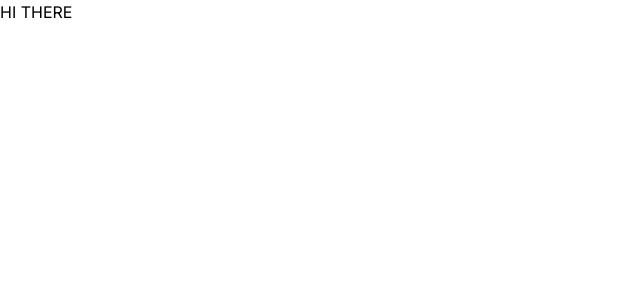
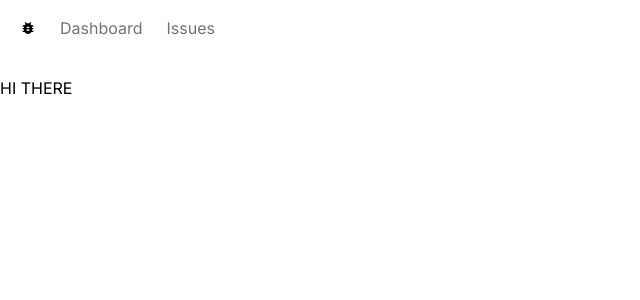
Before and after one commit to wgosborne/Practice-Next.JS, a Next.js app in the folder issue-tracker/: page / in a window 1280 px wide. Shown: the top 300 px of the page, without its empty margins (0-640 px from the left). Built offline with nearby package versions, Linux system fonts and the light colour scheme.

Commit message:
built nav bar

```diff
--- /dev/null
+++ b/issue-tracker/app/NavBar.tsx
@@ -0,0 +1,31 @@
+import Link from "next/link";
+import React from "react";
+import { MdBugReport } from "react-icons/md";
+
+const NavBar = () => {
+  const links = [
+    { label: "Dashboard", href: "/" },
+    { label: "Issues", href: "/issues" },
+  ];
+
+  return (
+    <nav className="flex space-x-6 borber-b mb-5 px-5 h-14 items-center">
+      <Link href={"/"}>
+        <MdBugReport />
+      </Link>
+      <ul className="flex space-x-6">
+        {links.map((link) => (
+          <Link
+            key={link.href}
+            className="text-zinc-500 hover:text-zinc-800 transition-colors"
+            href={link.href}
+          >
+            {link.label}
+          </Link>
+        ))}
+      </ul>
+    </nav>
+  );
+};
+
+export default NavBar;
--- a/issue-tracker/app/layout.tsx
+++ b/issue-tracker/app/layout.tsx
@@ -1,6 +1,7 @@
 import './globals.css'
 import type { Metadata } from 'next'
 import { Inter } from 'next/font/google'
+import NavBar from './NavBar'
 
 const inter = Inter({ subsets: ['latin'] })
 
@@ -16,7 +17,10 @@
 }) {
   return (
     <html lang="en">
-      <body className={inter.className}>{children}</body>
+      <body className={inter.className}>
+        <NavBar />
+        <main>{children}</main>
+      </body>
     </html>
   )
 }
--- a/issue-tracker/package.json
+++ b/issue-tracker/package.json
@@ -19,6 +19,7 @@
     "postcss": "8.4.33",
     "react": "18.2.0",
     "react-dom": "18.2.0",
+    "react-icons": "^4.11.0",
     "tailwindcss": "3.4.1",
     "typescript": "5.3.3"
   }
```
Also changed, not shown: 1 other file (tests, documents, lock files or other folders).
